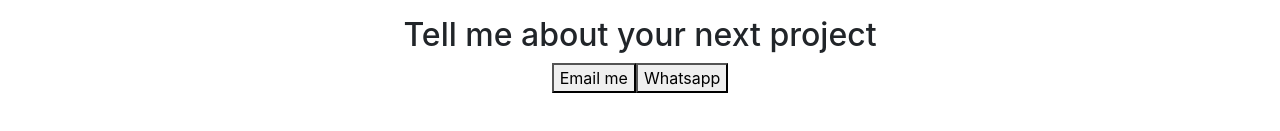
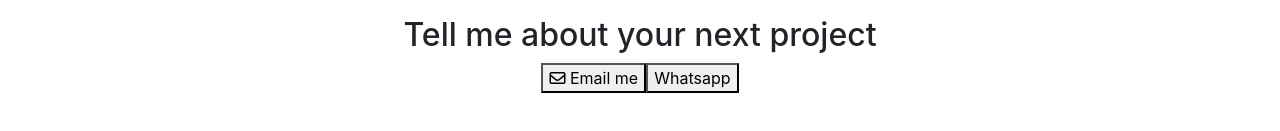
Before and after one commit to prajula255/new_portfolio, a React (Create React App) app: page / in a window 1280 px wide. Shown: the part 415-546 px from the top of the page. Built offline with nearby package versions, Linux system fonts and the light colour scheme.

Commit message:
icon added

```diff
--- a/public/index.html
+++ b/public/index.html
@@ -12,6 +12,9 @@
   <link href="https://cdn.jsdelivr.net/npm/bootstrap@5.3.3/dist/css/bootstrap.min.css" rel="stylesheet"
     integrity="sha384-QWTKZyjpPEjISv5WaRU9OFeRpok6YctnYmDr5pNlyT2bRjXh0JMhjY6hW+ALEwIH" crossorigin="anonymous">
 
+    <!-- font awesome -->
+    <script src="https://kit.fontawesome.com/0f33825d0a.js" crossorigin="anonymous"></script>
+
   <title>My Portfolio</title>
 </head>
 
--- a/src/components/contact.jsx
+++ b/src/components/contact.jsx
@@ -1,10 +1,10 @@
 import React from "react";
 
-function Contact(){
-    return(
+function Contact() {
+    return (
         <div className="contact-details">
             <h2>Tell me about your next project</h2>
-            <button>Email me</button>
+            <button><i class="fa-regular fa-envelope"></i> Email me</button>
             <button>Whatsapp</button>
         </div>
     )
```
